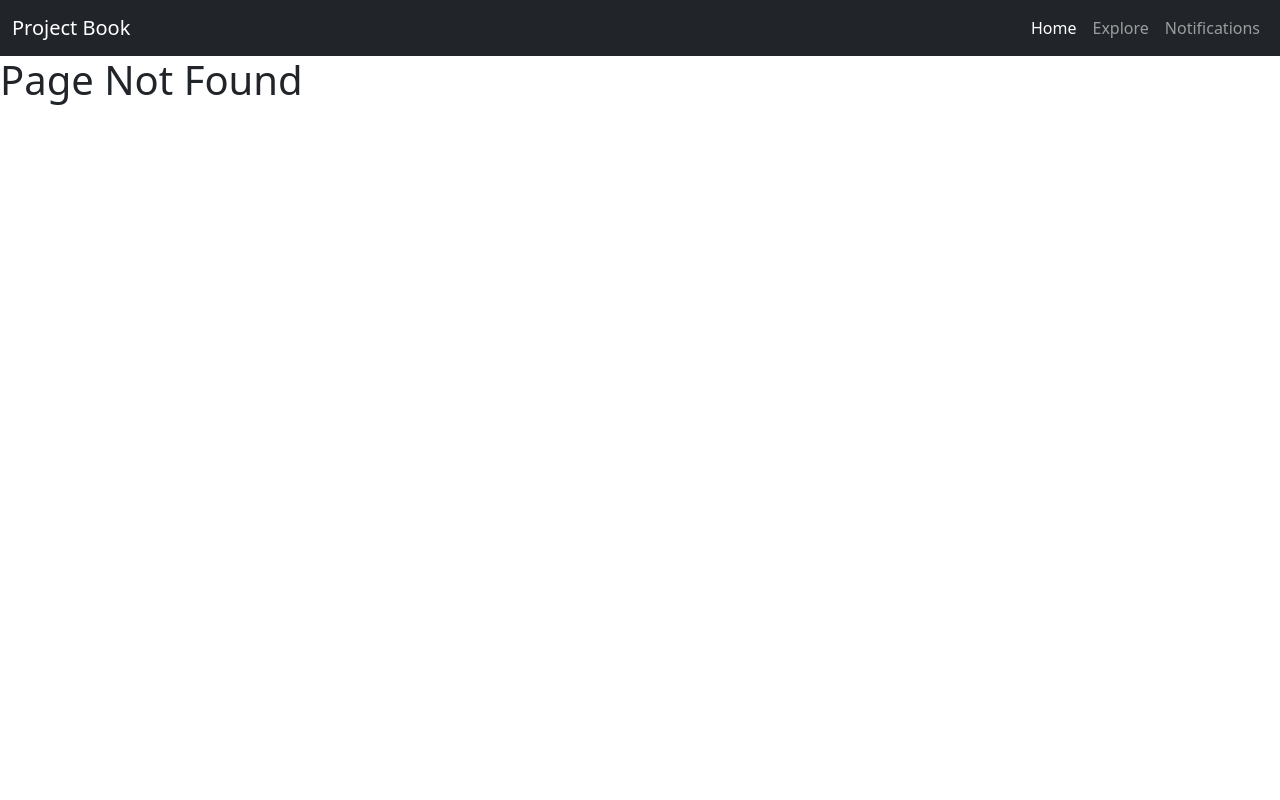
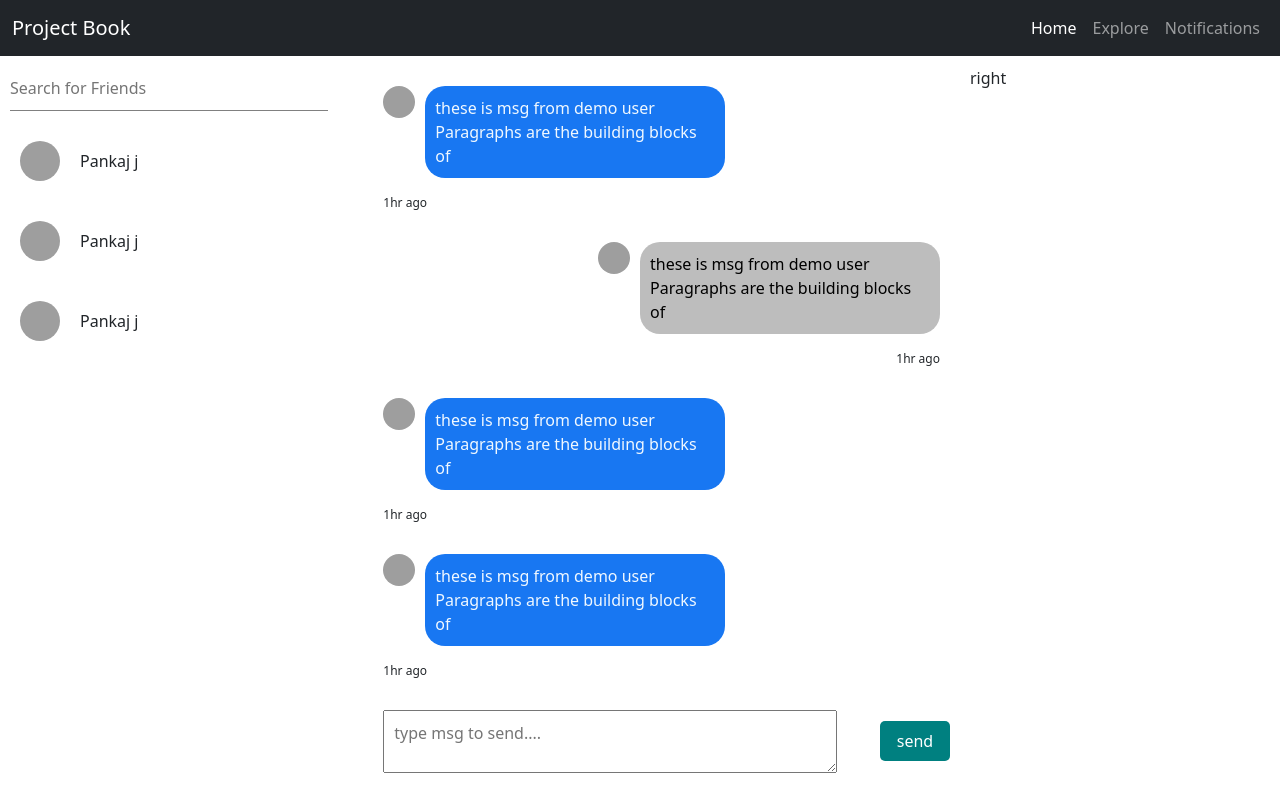
Before and after one commit to Pankaj-Jogale/my-react-app, a React (Create React App) app: page /message in a window 1280 px wide. Before the commit this address had no page. Built offline with nearby package versions, Linux system fonts and the light colour scheme; grey boxes are pictures that could not be loaded.

Commit message:
message app

```diff
--- a/src/App.js
+++ b/src/App.js
@@ -2,6 +2,8 @@ import { Route, Routes } from "react-router-dom";
 import AppNavLinks from "./components/AppNavLinks";
 import Explore from "./components/Explore";
 import Home from "./components/Home";
+import Messenger from "./pages/Messenger";
+
 import Notification from "./components/Notification";
 
 function App() {
@@ -14,6 +16,7 @@ function App() {
         <Route path="/explore" element={<Explore />} />
         <Route path="/notification" element={<Notification />} />
         <Route path="*" element={<h1>Page Not Found</h1>} />
+        <Route path="/message" element={<Messenger />} />
       </Routes>
     </div>
   );
--- /dev/null
+++ b/src/components/conversation/Conversation.jsx
@@ -0,0 +1,16 @@
+import "./conversation.scss";
+
+const Conversation = () => {
+  return (
+    <div className="conversation">
+      <img
+        className="conversationImg"
+        src="https://picsum.photos/200/301"
+        alt=""
+      />
+      <span className="conversationName">Pankaj j</span>
+    </div>
+  );
+};
+
+export default Conversation;
--- /dev/null
+++ b/src/components/conversation/conversation.scss
@@ -0,0 +1,21 @@
+.conversation {
+  display: flex;
+  align-items: center;
+  padding: 10px;
+  cursor: pointer;
+  margin-top: 20px;
+
+  .conversationImg {
+    width: 40px;
+    height: 40px;
+    border-radius: 50%;
+    object-fit: cover;
+    margin-right: 20px;
+  }
+  .conversationName {
+    font-weight: 500;
+  }
+}
+.conversation:hover {
+  background-color: rgb(182, 215, 216);
+}
--- /dev/null
+++ b/src/components/message/Message.jsx
@@ -0,0 +1,21 @@
+import "./message.scss";
+
+const Message = ({ own }) => {
+  return (
+    <div className={own ? "message own" : "message"}>
+      <div className="messageTop">
+        <img
+          className="messageImg"
+          src="https://picsum.photos/200/301"
+          alt=""
+        />
+        <p className="messageText">
+          these is msg from demo user Paragraphs are the building blocks of
+        </p>
+      </div>
+      <div className="messageBottom">1hr ago</div>
+    </div>
+  );
+};
+
+export default Message;
--- /dev/null
+++ b/src/components/message/message.scss
@@ -0,0 +1,34 @@
+.message {
+  display: flex;
+  flex-direction: column;
+  margin-top: 20px;
+  .messageTop {
+    display: flex;
+    .messageImg {
+      width: 32px;
+      height: 32px;
+      border-radius: 50%;
+      object-fit: cover;
+      margin-right: 10px;
+    }
+
+    .messageText {
+      padding: 10px;
+      border-radius: 20px;
+      background-color: #1877f2;
+      color: aliceblue;
+      max-width: 300px;
+    }
+  }
+}
+.messageBottom {
+  font-size: 12px;
+  margin-bottom: 10px;
+}
+.message.own {
+  align-items: flex-end;
+}
+.message.own .messageText {
+  background-color: rgb(189, 189, 189);
+  color: black;
+}
--- /dev/null
+++ b/src/pages/Messenger.jsx
@@ -0,0 +1,51 @@
+import Conversation from "../components/conversation/Conversation";
+import Message from "../components/message/Message";
+import "./messenger.scss";
+
+const Messenger = () => {
+  return (
+    <>
+      <div className="messenger">
+        <div className="chatMenu">
+          <div className="chatMenuWrapper">
+            <input className="chatMenuInput" placeholder="Search for Friends" />
+            <Conversation />
+            <Conversation />
+            <Conversation />
+          </div>
+        </div>
+        <div className="chatBox">
+          <div className="chatBoxWrapper">
+            <div className="chatBoxTop">
+              <Message />
+              <Message own={true} />
+              <Message />
+              <Message />
+              <Message />
+              <Message />
+              <Message />
+              <Message />
+              <Message />
+              <Message />
+              <Message />
+              <Message />
+              <Message />
+            </div>
+            <div className="chatBoxBottom">
+              <textarea
+                className="chatMessageInput"
+                placeholder="type msg to send...."
+              ></textarea>
+              <button className="chatSubmitButton">send</button>
+            </div>
+          </div>
+        </div>
+        <div className="chatOnline">
+          <div className="chatOnlineWrapper">right</div>
+        </div>
+      </div>
+    </>
+  );
+};
+
+export default Messenger;
--- /dev/null
+++ b/src/pages/messenger.scss
@@ -0,0 +1,57 @@
+.messenger {
+  height: calc(100vh - 70px);
+  display: flex;
+  .chatMenu {
+    flex: 3.5;
+  }
+
+  .chatBox {
+    flex: 5.5;
+  }
+  .chatBoxWrapper {
+    display: flex;
+    flex-direction: column;
+  }
+  .chatBoxTop {
+    height: 100%;
+    overflow-y: scroll;
+    padding-right: 10px;
+  }
+  .chatBoxBottom {
+    margin-top: 5px;
+    display: flex;
+    align-items: center;
+    justify-content: space-between;
+
+    .chatMessageInput {
+      width: 80%;
+      height: 90%;
+      padding: 10px;
+    }
+    .chatSubmitButton {
+      width: 70px;
+      height: 40px;
+      border: none;
+      border-radius: 5px;
+      cursor: pointer;
+      background-color: teal;
+      color: white;
+    }
+  }
+  .chatOnline {
+    flex: 3;
+  }
+
+  .chatMenuWrapper,
+  .chatBoxWrapper,
+  .chatOnlineWrapper {
+    padding: 10px;
+    height: 100%;
+  }
+  .chatMenuInput {
+    padding: 10px 0;
+    width: 90%;
+    border: none;
+    border-bottom: 1px solid gray;
+  }
+}
```
